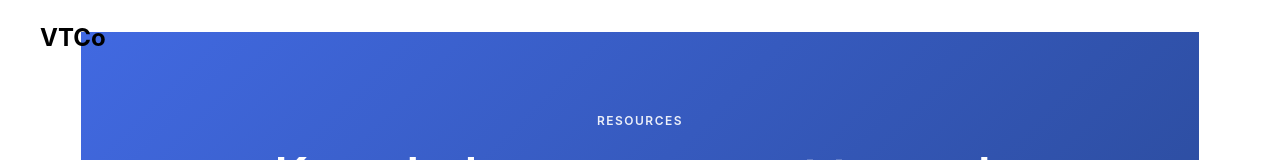
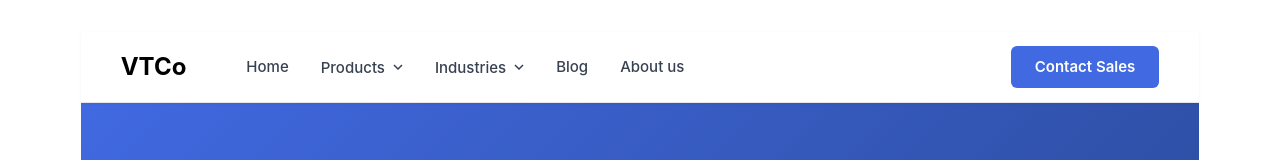
Before and after one commit to ani-vtc/form_submission, a React (Vite) app: page /blog in a window 1280 px wide. Shown: the top 160 px of the page. Built offline with nearby package versions, Linux system fonts and the light colour scheme.

Commit message:
added header for blog nav

```diff
--- a/src/client/components/BlogPost.tsx
+++ b/src/client/components/BlogPost.tsx
@@ -1,6 +1,7 @@
 import React, { useState, useEffect } from "react";
 import { useParams, Link } from "react-router-dom";
 import ReactMarkdown from "react-markdown";
+import Header from "./Header";
 import "./BlogPost.css";
 
 interface BlogMetadata {
@@ -137,9 +138,7 @@ function BlogPost() {
 
     return (
         <div className="blog-post-container">
-            <div className="blog-post-logo">
-                <Link to="/">VTCo</Link>
-            </div>
+            <Header />
 
             <div className="blog-post-header">
                 <Link to="/blog" className="back-link">← Back to Blog</Link>
--- /dev/null
+++ b/src/client/components/Header.css
@@ -0,0 +1,138 @@
+.main-header {
+    background-color: #ffffff;
+    border-bottom: 1px solid #e5e7eb;
+    position: sticky;
+    top: 0;
+    z-index: 1000;
+    box-shadow: 0 1px 3px rgba(0, 0, 0, 0.05);
+}
+
+.header-container {
+    max-width: 1400px;
+    margin: 0 auto;
+    display: flex;
+    align-items: center;
+    justify-content: space-between;
+    padding: 0 40px;
+    height: 70px;
+}
+
+.header-logo {
+    font-size: 24px;
+    font-weight: bold;
+    color: #000;
+    text-decoration: none;
+    margin-right: 60px;
+}
+
+.header-nav {
+    display: flex;
+    align-items: center;
+    gap: 32px;
+    flex: 1;
+}
+
+.nav-link {
+    color: #374151;
+    text-decoration: none;
+    font-size: 15px;
+    font-weight: 500;
+    transition: color 0.2s;
+    background: none;
+    border: none;
+    cursor: pointer;
+    padding: 0;
+    display: flex;
+    align-items: center;
+    gap: 4px;
+}
+
+.nav-link:hover {
+    color: #4169E1;
+}
+
+.nav-dropdown {
+    position: relative;
+}
+
+.dropdown-trigger {
+    font-family: inherit;
+}
+
+.dropdown-trigger svg {
+    margin-left: 4px;
+    transition: transform 0.2s;
+}
+
+.nav-dropdown:hover .dropdown-trigger svg {
+    transform: rotate(180deg);
+}
+
+.dropdown-menu {
+    position: absolute;
+    top: 100%;
+    left: 0;
+    margin-top: 12px;
+    background: white;
+    border: 1px solid #e5e7eb;
+    border-radius: 8px;
+    box-shadow: 0 4px 12px rgba(0, 0, 0, 0.1);
+    min-width: 200px;
+    padding: 8px 0;
+    animation: fadeIn 0.2s ease;
+}
+
+@keyframes fadeIn {
+    from {
+        opacity: 0;
+        transform: translateY(-8px);
+    }
+    to {
+        opacity: 1;
+        transform: translateY(0);
+    }
+}
+
+.dropdown-item {
+    display: block;
+    padding: 10px 20px;
+    color: #374151;
+    text-decoration: none;
+    font-size: 14px;
+    transition: background-color 0.2s;
+}
+
+.dropdown-item:hover {
+    background-color: #f3f4f6;
+    color: #4169E1;
+}
+
+.header-cta {
+    background: #4169E1;
+    color: white;
+    padding: 10px 24px;
+    border-radius: 6px;
+    text-decoration: none;
+    font-size: 15px;
+    font-weight: 600;
+    transition: background-color 0.2s;
+    white-space: nowrap;
+}
+
+.header-cta:hover {
+    background: #2B4B9B;
+}
+
+@media (max-width: 968px) {
+    .header-container {
+        padding: 0 20px;
+    }
+
+    .header-nav {
+        display: none;
+    }
+
+    .header-logo {
+        margin-right: auto;
+    }
+}
--- /dev/null
+++ b/src/client/components/Header.tsx
@@ -0,0 +1,64 @@
+import React, { useState } from "react";
+import { Link } from "react-router-dom";
+import "./Header.css";
+
+function Header() {
+    const [productsOpen, setProductsOpen] = useState(false);
+    const [industriesOpen, setIndustriesOpen] = useState(false);
+
+    return (
+        <header className="main-header">
+            <div className="header-container">
+                <Link to="/" className="header-logo">VTCo</Link>
+
+                <nav className="header-nav">
+                    <Link to="/" className="nav-link">Home</Link>
+
+                    <div
+                        className="nav-dropdown"
+                        onMouseEnter={() => setProductsOpen(true)}
+                        onMouseLeave={() => setProductsOpen(false)}
+                    >
+                        <button className="nav-link dropdown-trigger">
+                            Products
+                            <svg width="10" height="6" viewBox="0 0 10 6" fill="currentColor">
+                                <path d="M1 1L5 5L9 1" stroke="currentColor" strokeWidth="1.5" fill="none"/>
+                            </svg>
+                        </button>
+                        {productsOpen && (
+                            <div className="dropdown-menu">
+                                <a href="#" className="dropdown-item">WIP</a>
+                            </div>
+                        )}
+                    </div>
+
+                    <div
+                        className="nav-dropdown"
+                        onMouseEnter={() => setIndustriesOpen(true)}
+                        onMouseLeave={() => setIndustriesOpen(false)}
+                    >
+                        <button className="nav-link dropdown-trigger">
+                            Industries
+                            <svg width="10" height="6" viewBox="0 0 10 6" fill="currentColor">
+                                <path d="M1 1L5 5L9 1" stroke="currentColor" strokeWidth="1.5" fill="none"/>
+                            </svg>
+                        </button>
+                        {industriesOpen && (
+                            <div className="dropdown-menu">
+                                <a href="#" className="dropdown-item">WIP</a>
+                            </div>
+                        )}
+                    </div>
+
+                    {/* <a href="#" className="nav-link">How it works</a> */}
+                    <Link to="/blog" className="nav-link">Blog</Link>
+                    <a href="#" className="nav-link">About us</a>
+                </nav>
+
+                <Link to="/" className="header-cta">Contact Sales</Link>
+            </div>
+        </header>
+    );
+}
+
+export default Header;
--- a/src/client/components/blog.tsx
+++ b/src/client/components/blog.tsx
@@ -1,5 +1,6 @@
 import React, { useState } from "react";
 import { Link } from "react-router-dom";
+import Header from "./Header";
 import "./blog.css";
 
 interface BlogPost {
@@ -54,7 +55,7 @@ function Blog() {
 
     return (
         <div className="blog-container">
-            <div className="blog-logo">VTCo</div>
+            <Header />
 
             <div className="blog-hero">
                 <div className="blog-hero-content">
--- a/src/client/components/form.tsx
+++ b/src/client/components/form.tsx
@@ -1,4 +1,5 @@
 import React, { useState } from "react";
+import Header from "./Header";
 import "./form.css";
 
 let formData = {
@@ -91,7 +92,7 @@ function Form() {
 
     return (
         <>
-            <div className="logo-placeholder">VTCo</div>
+            <Header />
             <div className="container">
                 <div className="left-section">
                     <div className="eyebrow">CONTACT SALES</div>
--- a/src/server/main.ts
+++ b/src/server/main.ts
@@ -35,7 +35,7 @@ if (process.env.NODE_ENV === "production") {
   app.use(express.static(distPath));
 
   // Handle client-side routing - serve index.html for all routes that don't match API endpoints or static files
-  app.get("*", (_, res) => {
+  app.get("/", (_, res) => {
     res.sendFile(path.join(distPath, "index.html"));
   });
 
```
